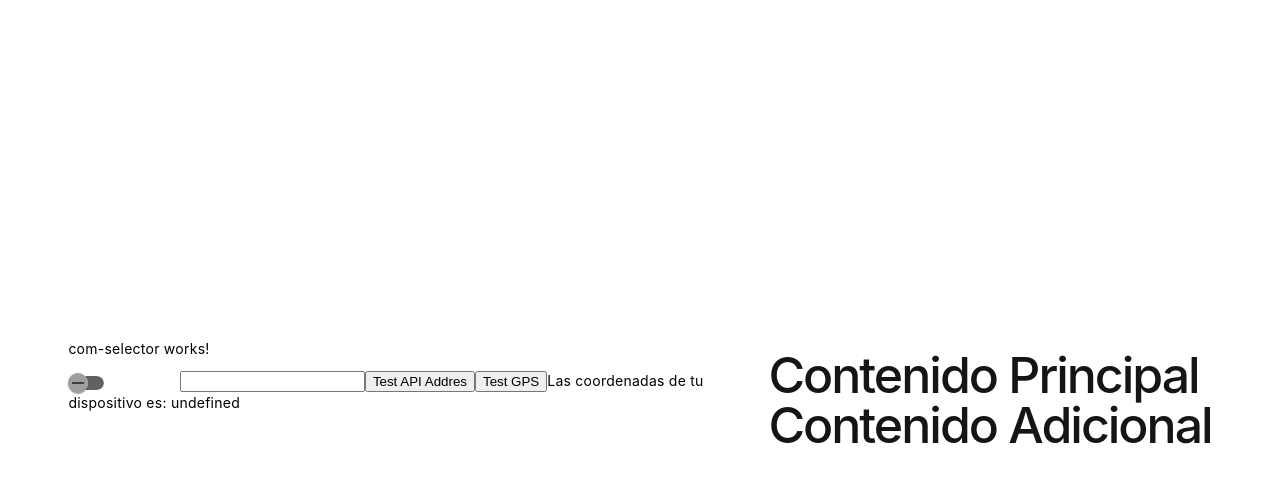
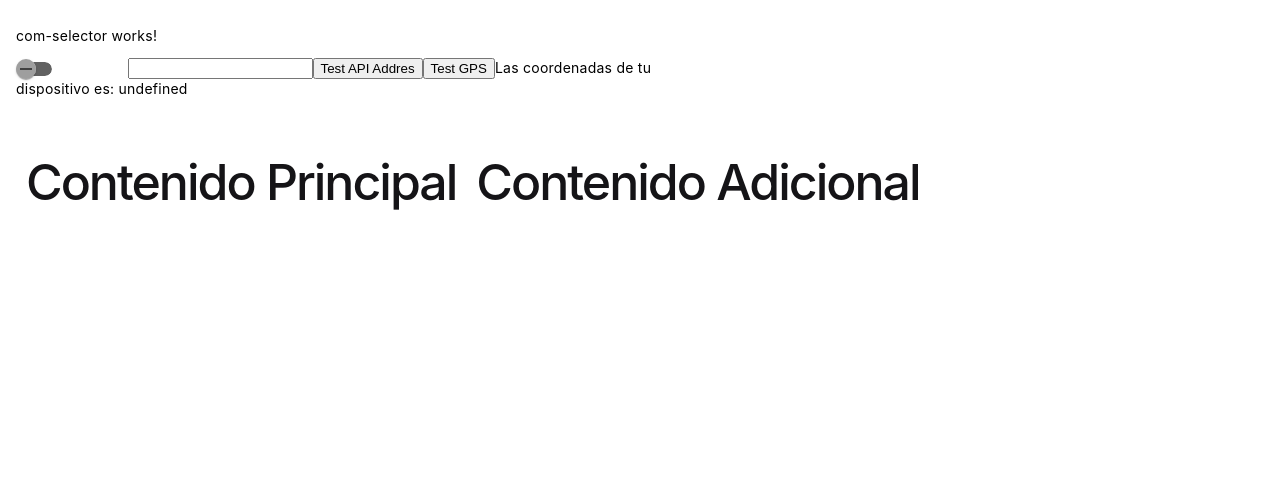
Before and after one commit to raphaellaaz/ng_webapp_openmeteo, an Angular app: page / in a window 1280 px wide. Shown: the top 482 px of the page. Built offline with nearby package versions, Linux system fonts and the light colour scheme.

Commit message:
Modificación de scss

```diff
--- a/src/app/app.component.scss
+++ b/src/app/app.component.scss
@@ -0,0 +1,22 @@
+.main{
+    display: block;
+}
+
+.content{
+    width: 100%;
+    margin-top: 10px;
+    margin-bottom: 10px;
+}
+.content-horizontal{
+    display: inline-flex;
+    .main-content{
+        margin: 10px;
+        border-color: red;
+        border-width: 3px;
+    }
+    .aditional-content{
+        margin: 10px;
+        border-color: black;
+        border-width: 3px;
+    }
+}
```
